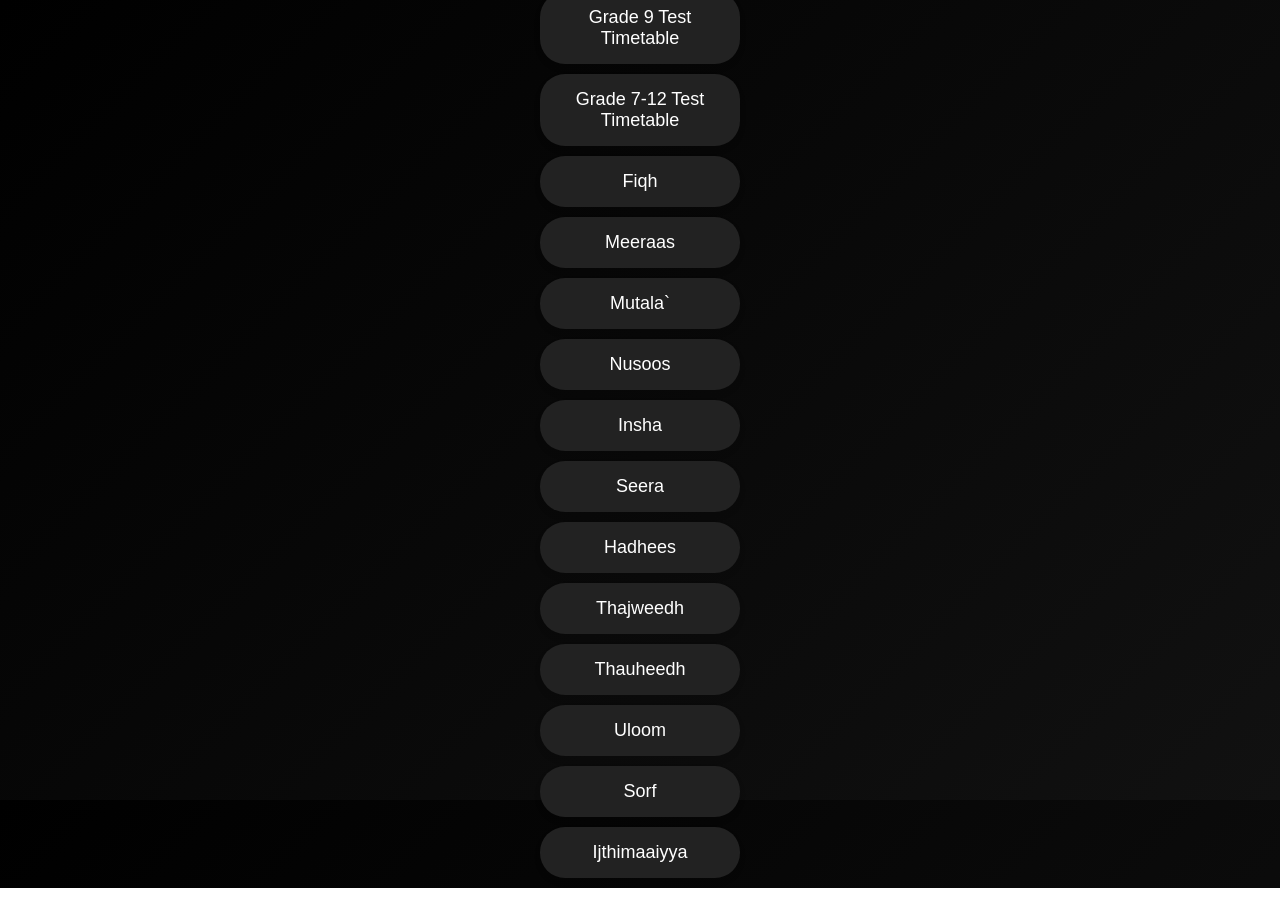
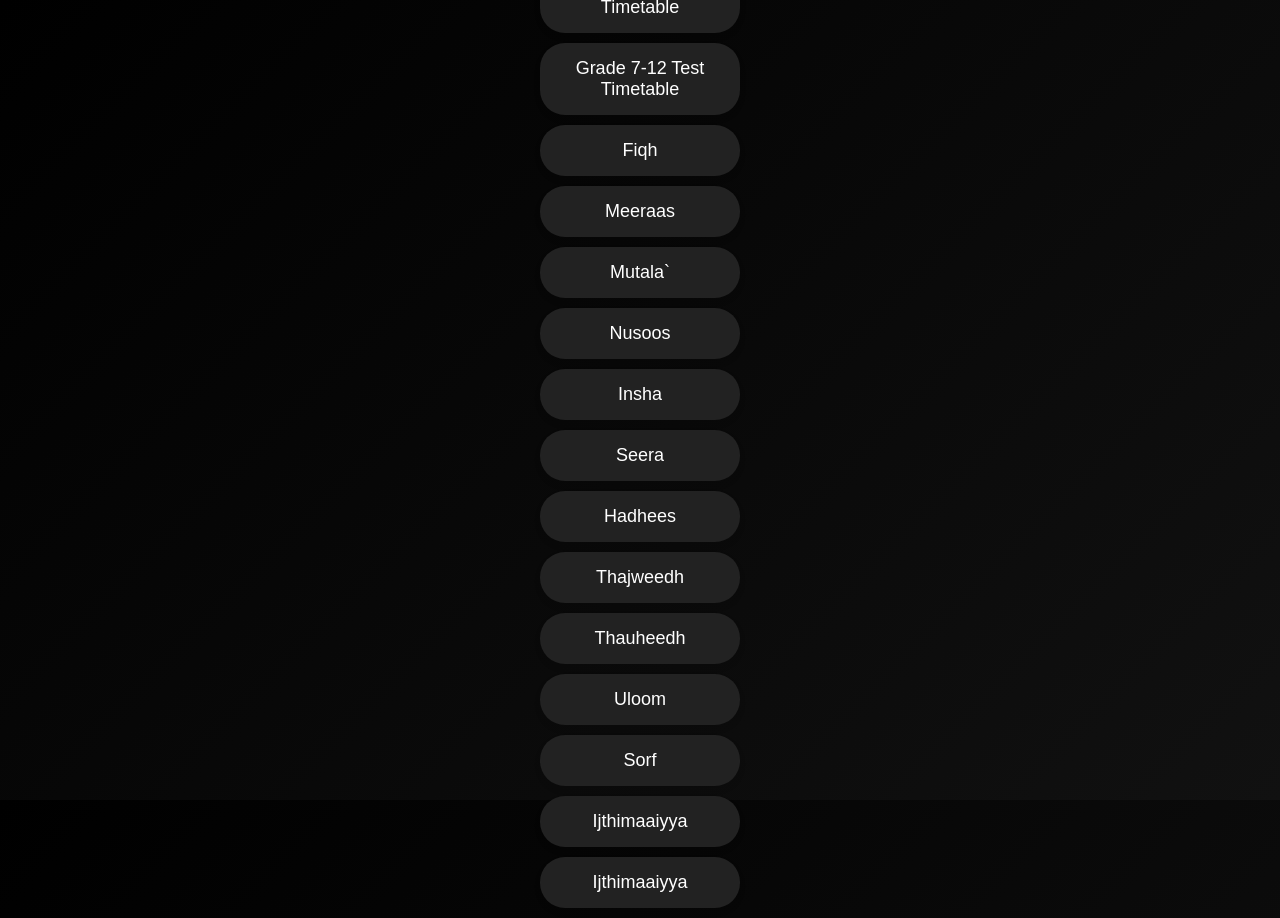
Before and after one commit to zainulaabidheen/muzaakarath, a plain HTML site: page index.html in a window 1280 px wide. Before the commit the page ends 888 px from the top, so only its background shows below. Drawn offline with Linux system fonts and the light colour scheme.

Commit message:
Update index.html

```diff
--- a/index.html
+++ b/index.html
@@ -57,6 +57,7 @@
         <button class="btn" onclick="downloadFile('uloom.pdf')">Uloom</button>
         <button class="btn" onclick="downloadFile('sorf.pdf')">Sorf</button>
         <button class="btn" onclick="downloadFile('ijthimaaiyya.pdf')">Ijthimaaiyya</button>
+        <button class="btn" onclick="downloadFile('muzakara Ijthimaaiyya.pdf')">Ijthimaaiyya</button>
     </div>
     <script>
         function downloadFile(filename) {
```
